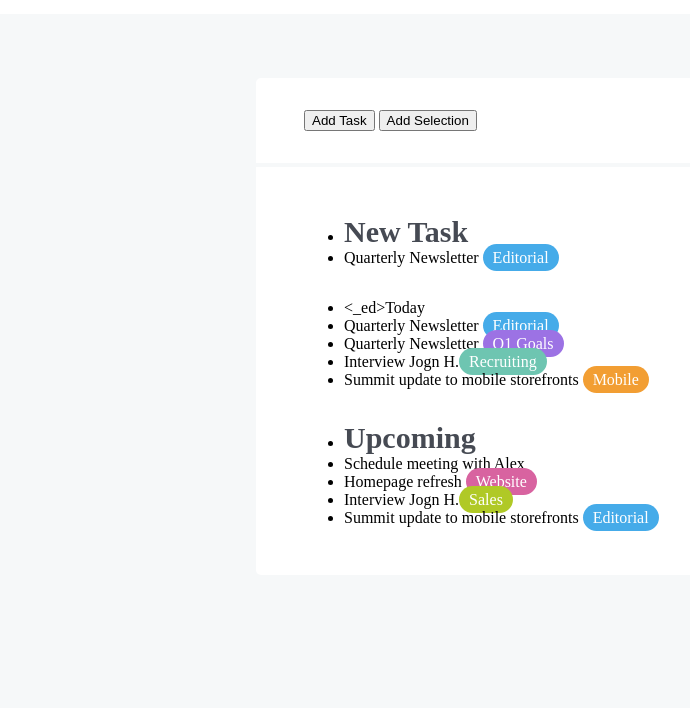
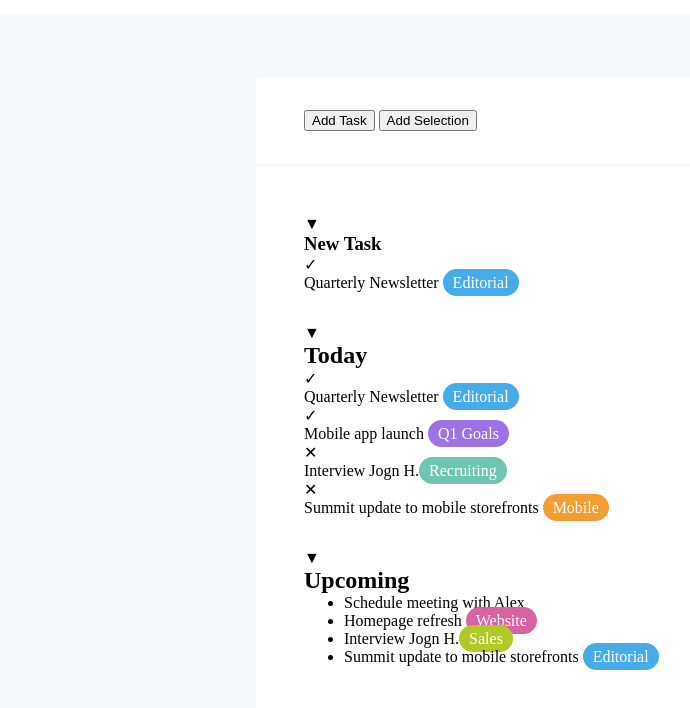
Before and after one commit to MarcelloPescatore/html-css-toboolist, a plain HTML site: page index.html in a window 1280 px wide. Shown: the part 108-816 px from the top of the page, without its empty margins (0-690 px from the left). Drawn offline with Linux system fonts and the light colour scheme.

Commit message:
fixed task area structure

```diff
--- a/index.html
+++ b/index.html
@@ -28,49 +28,52 @@
         <!-- /button function -->
 
         <!-- task area-->
-         <section id="task_area">
-            <div id="new_task">
-                <ul id="title_list">
-                    <li>
-                        <h1>New Task</h1>
-                    </li>
-                </ul>
-                <ul>
-                    <li>
-                        Quarterly Newsletter <span class="flag_ed">Editorial</span>
-                    </li>
-                </ul>
-            </div>
+        <section id="task_area">
+            <section id="new_task">
+                <div class="title_section">
+                    <span>&#x25BC</span>
+                    <h1>New Task</h1>
+                </div>
+
+                <div class="task">
+                    <span id="positive_check">✓</span>
+                    <p>Quarterly Newsletter <span class="flag_ed">Editorial</span></p>
+                </div>
+            </section>
+
 
             <div id="today">
-                <ul id="title_list">
-                    <li>
-                        <_ed>Today</h1>
-                    </li>
-                </ul>
-                <ul>
-                    <li>
-                         Quarterly Newsletter <span class="flag_ed">Editorial</span>
-                    </li>
-                    <li>
-                        Quarterly Newsletter <span class="flag_q1">Q1 Goals</span>
-                    </li>
-                    <li id="negative_check">
-                        Interview Jogn H.<span class="flag_recr">Recruiting</span>
-                    </li>
-                    <li>
-                        Summit update to mobile storefronts <span class="flag_mob">Mobile</span>
-                    </li>
-                </ul>
+                <div class="title_section">
+                    <span>&#x25BC</span>
+                    <h1>Today</h1>
+                </div>
 
+                <div class="task">
+                    <span id="positive_check">✓</span>
+                    <p>Quarterly Newsletter <span class="flag_ed">Editorial</span></p>
+                </div>
+
+                <div class="task">
+                    <span id="positive_check">✓</span>
+                    <p>Mobile app launch <span class="flag_q1">Q1 Goals</span></p>
+                </div>
+
+                <div class="task">
+                    <span id="negative_check">✕</span>
+                    <p>Interview Jogn H.<span class="flag_recr">Recruiting</span></p>
+                </div>
+
+                <div class="task">
+                    <span id="positive_check">✕</span>
+                    <p>Summit update to mobile storefronts <span class="flag_mob">Mobile</span></p>
+                </div>
             </div>
 
             <div id="upcoming">
-                <ul id="title_list">
-                    <li>
-                        <h1>Upcoming</h1>
-                    </li>
-                </ul>
+                <div class="title_section">
+                    <span>&#x25BC</span>
+                    <h1>Upcoming</h1>
+                </div>
                 <ul>
                     <li id="negative_check">
                         Schedule meeting with Alex
@@ -86,7 +89,7 @@
                     </li>
                 </ul>
             </div>
-         </section>
+        </section>
         <!-- /task area -->
     </main>
     <!-- main -->
```
